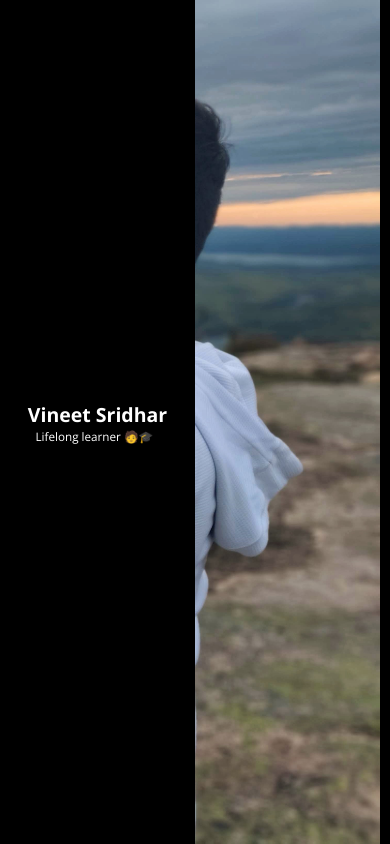
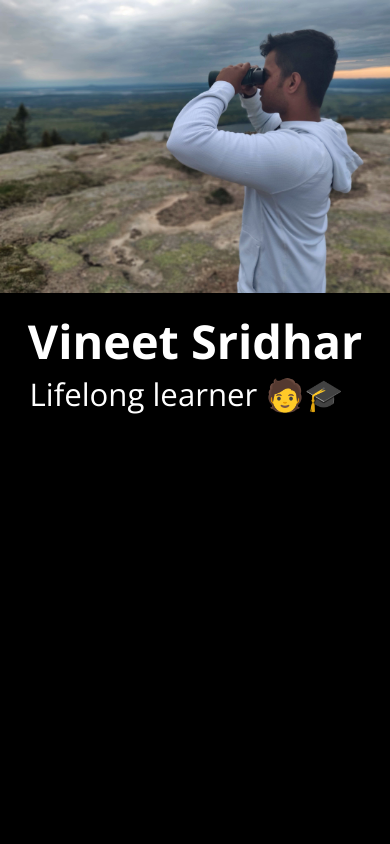
Before and after one commit to Vineetsridhar/vineetsridhar.github.io, a Next.js app: page / in a window 390 px wide. Built offline with nearby package versions, Linux system fonts and the light colour scheme.

Commit message:
Added support for mobile devices

```diff
--- a/components/LandingPage/styled.ts
+++ b/components/LandingPage/styled.ts
@@ -7,7 +7,7 @@ export const LandingContainer = styled.section`
     width: 50%;
     object-fit: cover;
     transform: scaleX(-1);
-    object-position: 10px;
+    object-position: 0px;
   }
 
   .title-container {
@@ -28,4 +28,25 @@ export const LandingContainer = styled.section`
     font-size: min(3vw, 3em);
     font-weight: 200;
   }
+
+  @media only screen and (max-aspect-ratio: 10/9) {
+    flex-direction: column-reverse;
+    justify-content: start;
+    align-items: center;
+    .image {
+      width: 100%;
+      max-height: 50%;
+      margin-bottom: 16px;
+    }
+    h1 {
+      font-size: 12vw;
+      width: 100vw;
+      text-align: center;
+    }
+    .description {
+      font-size: 8vw;
+      width: 100vw;
+      text-align: center;
+    }
+  }
 `;
```
